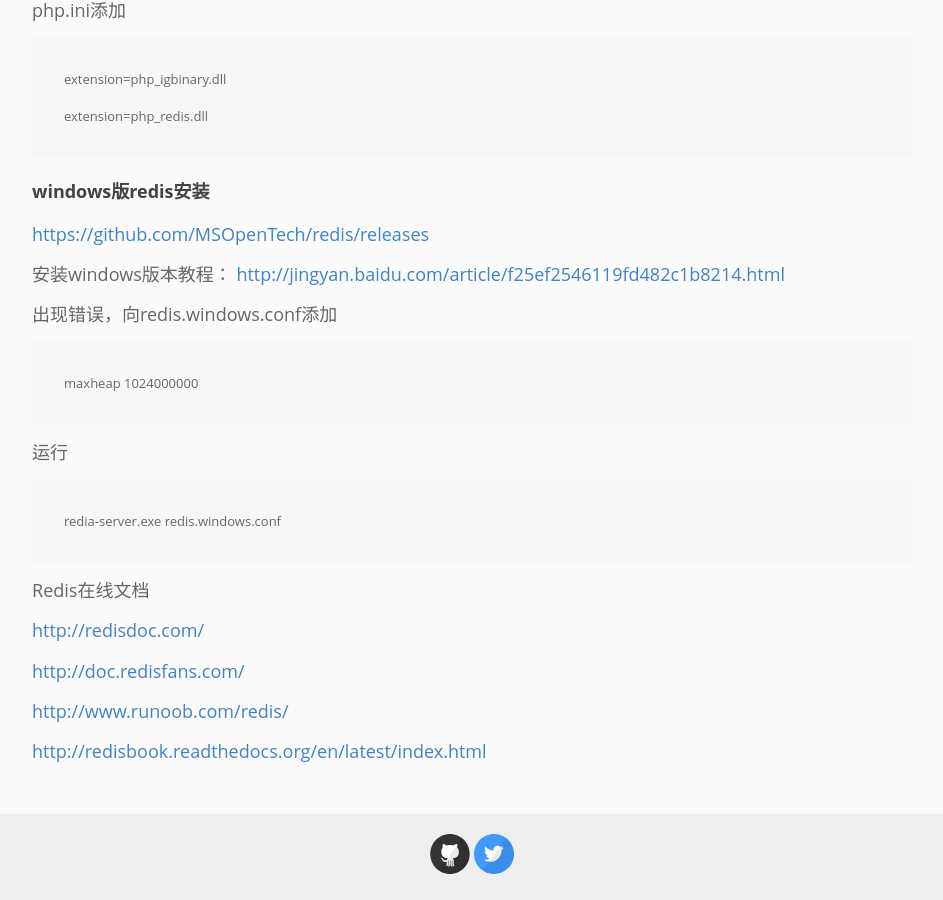
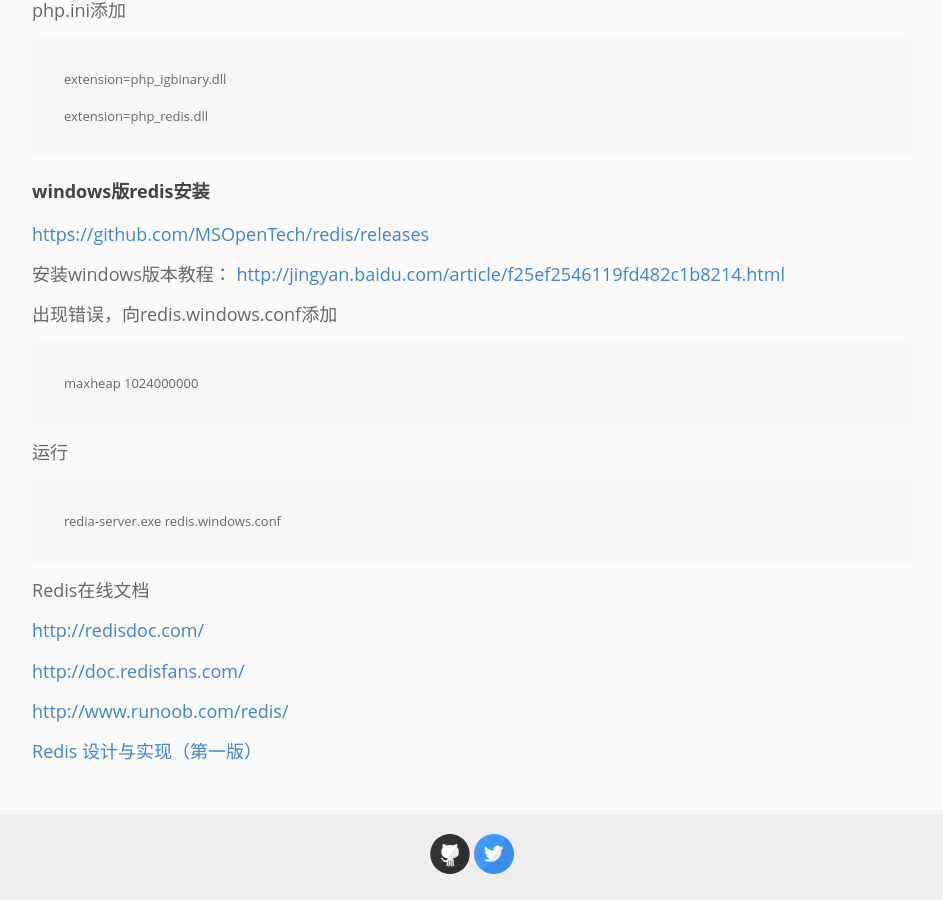
Before and after one commit to pingmalu/pingmalu.github.io, a Jekyll site: the page built from _posts/2015-11-20-windows_redis.md, in a window 1280 px wide and 900 px high, scrolled down 635 px. Shown: the whole window, without its empty margins (168-1111 px from the left). Built offline with Jekyll 4.4.1, drawn with Linux system fonts in a browser that asks for light colours; Markdown is read by kramdown in place of the engine named in the settings.

Commit message:
Update 2015-11-20-windows_redis.md

```diff
--- a/_posts/2015-11-20-windows_redis.md
+++ b/_posts/2015-11-20-windows_redis.md
@@ -44,4 +44,4 @@
 
 [http://www.runoob.com/redis/](http://www.runoob.com/redis/)
 
-[http://redisbook.readthedocs.org/en/latest/index.html](http://redisbook.readthedocs.org/en/latest/index.html)
+[Redis 设计与实现（第一版）](http://redisbook.readthedocs.org/en/latest/index.html)
```
